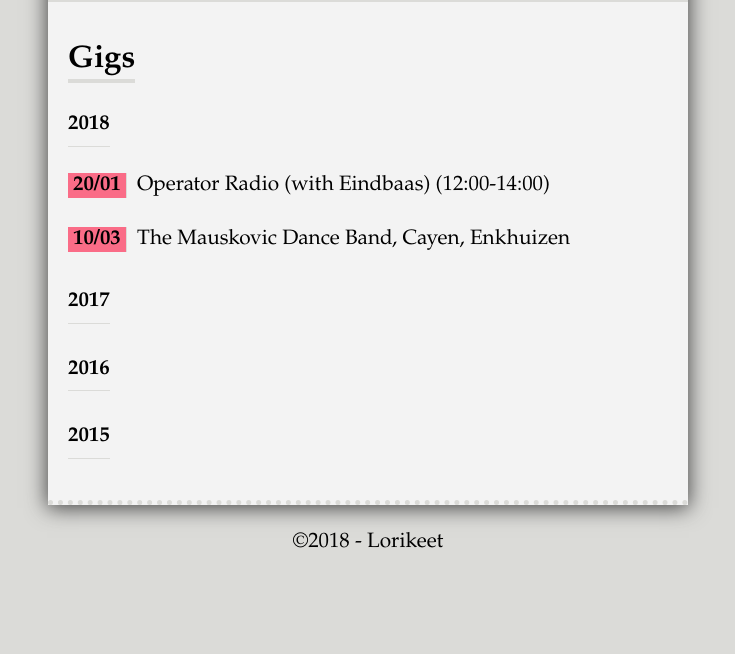
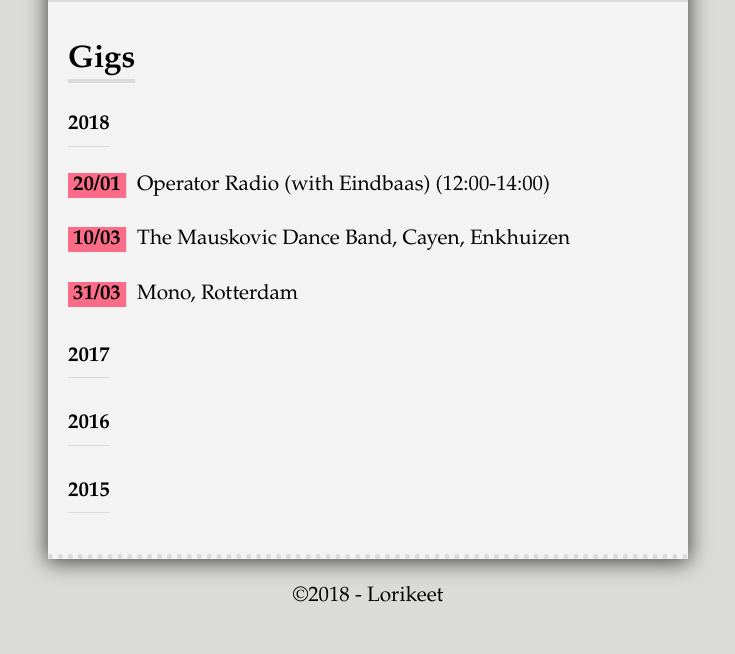
Before and after one commit to grdw/lorikeet, a Jekyll site: the page built from index.html, in a window 1280 px wide. Shown: the part 658-1312 px from the top of the page, without its empty margins (272-1007 px from the left). Built offline with Jekyll 4.4.1, drawn with Linux system fonts in a browser that asks for light colours; before the commit the page ends 1258 px from its top, so only the background shows below that.

Commit message:
Add gig for Mono Rotterdam

```diff
--- a/_data/events.yaml
+++ b/_data/events.yaml
@@ -3,6 +3,8 @@
     event: "Operator Radio (with Eindbaas) (12:00-14:00)"
   - date: "2018-03-10"
     event: "The Mauskovic Dance Band, Cayen, Enkhuizen"
+  - date: "2018-03-31"
+    event: "Mono, Rotterdam"
 
 2017:
   - date: "2017-11-24"
```
